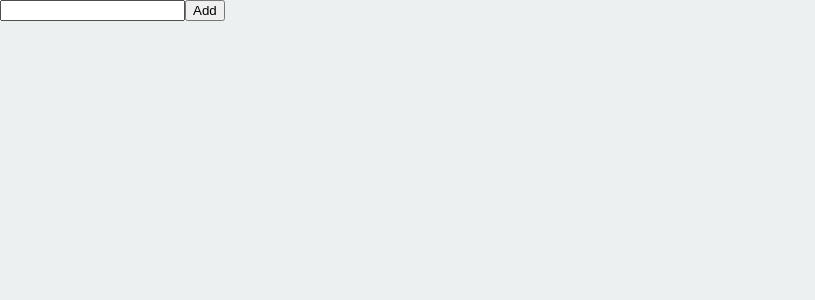
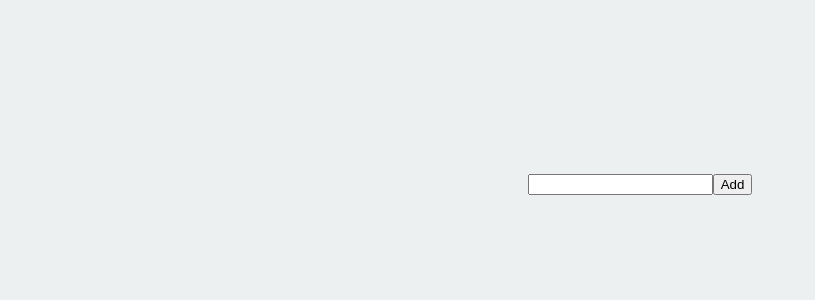
Before and after one commit to Haroonabdulrazaq/React-tutorial, a React (Create React App) app in the folder helloworld/: page / in a window 1280 px wide. Shown: the top 300 px of the page, without its empty margins (0-815 px from the left). Built offline with nearby package versions, Linux system fonts and the light colour scheme.

Commit message:
Ad more styles

```diff
--- a/helloworld/src/Todo.css
+++ b/helloworld/src/Todo.css
@@ -0,0 +1,7 @@
+.todo-wrapper {
+  height: 50vh;
+  display: flex;
+  flex-direction: column;
+  justify-content: center;
+  align-items: center;
+}
--- a/helloworld/src/Todo.js
+++ b/helloworld/src/Todo.js
@@ -45,11 +45,9 @@ class Todo extends Component{
 
             <input type="submit" value="Add"  />
           </form>
-
             <ol>
               {todo}
             </ol>
-
       </div>
     )
   }
```
Also changed, not shown: 1 other file (tests, documents, lock files or other folders).
